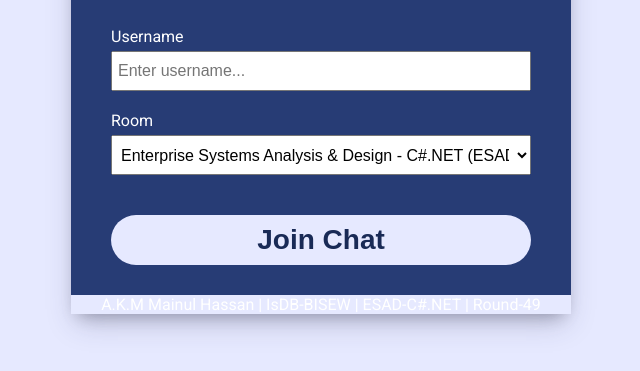
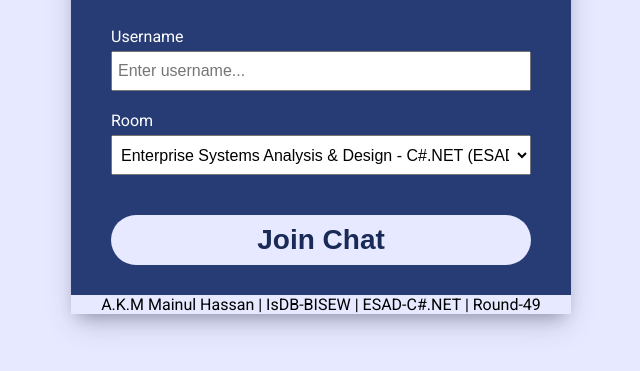
Before and after one commit to mhasanlab/isdb-bisew-chatbot, a website: page public/index.html in a window 1280 px wide. Shown: the part 161-532 px from the top of the page, without its empty margins (319-959 px from the left). Drawn offline with Linux system fonts and the light colour scheme.

Commit message:
Update index.html

```diff
--- a/public/index.html
+++ b/public/index.html
@@ -33,7 +33,7 @@
 					<button type="submit" class="btn">Join Chat</button>
 				</form>
 			</main>
-			<div style="text-align: center;">
+			<div style="text-align: center; color: black;">
       <p>A.K.M Mainul Hassan | IsDB-BISEW | ESAD-C#.NET | Round-49</p>
    </div>
 		</div>
```
